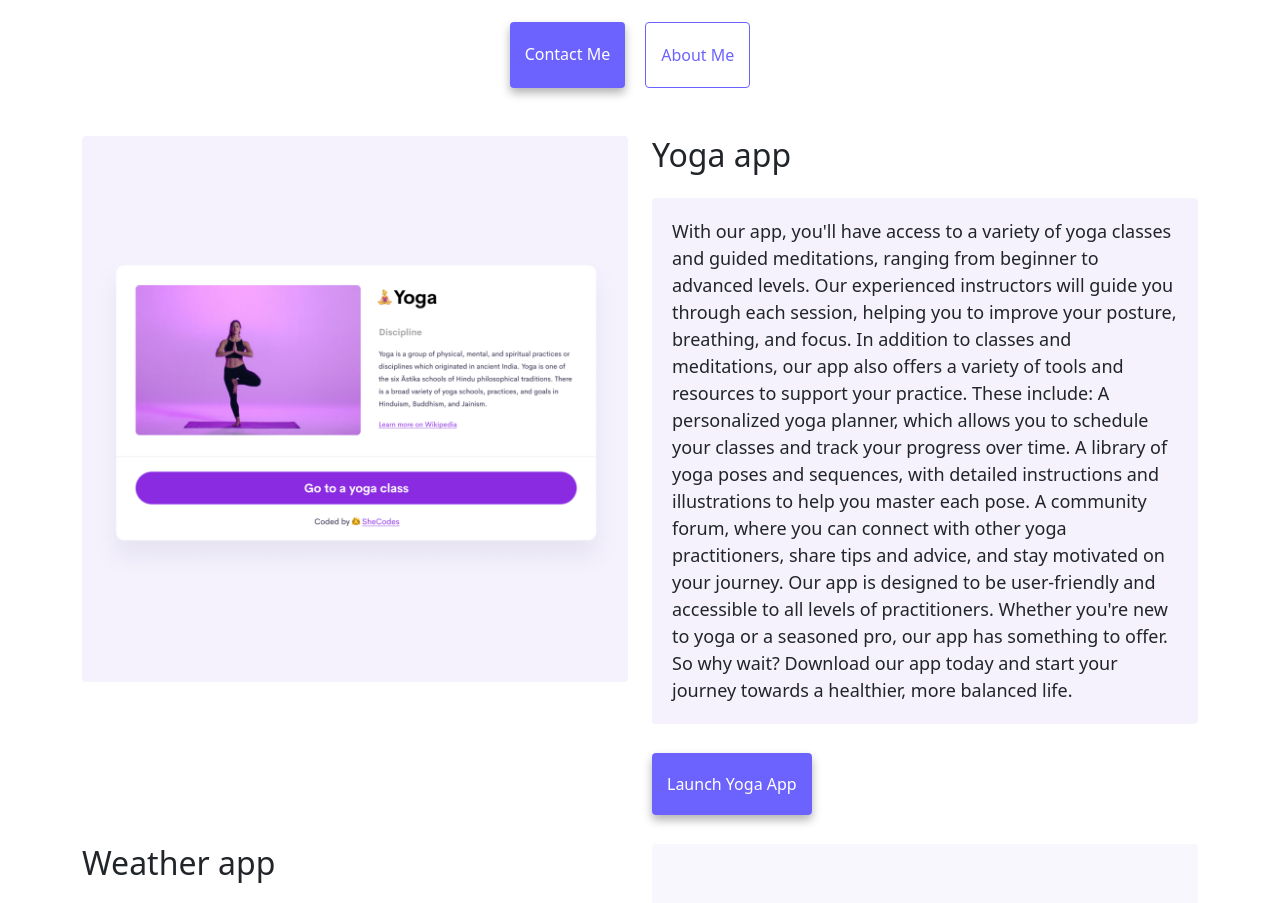
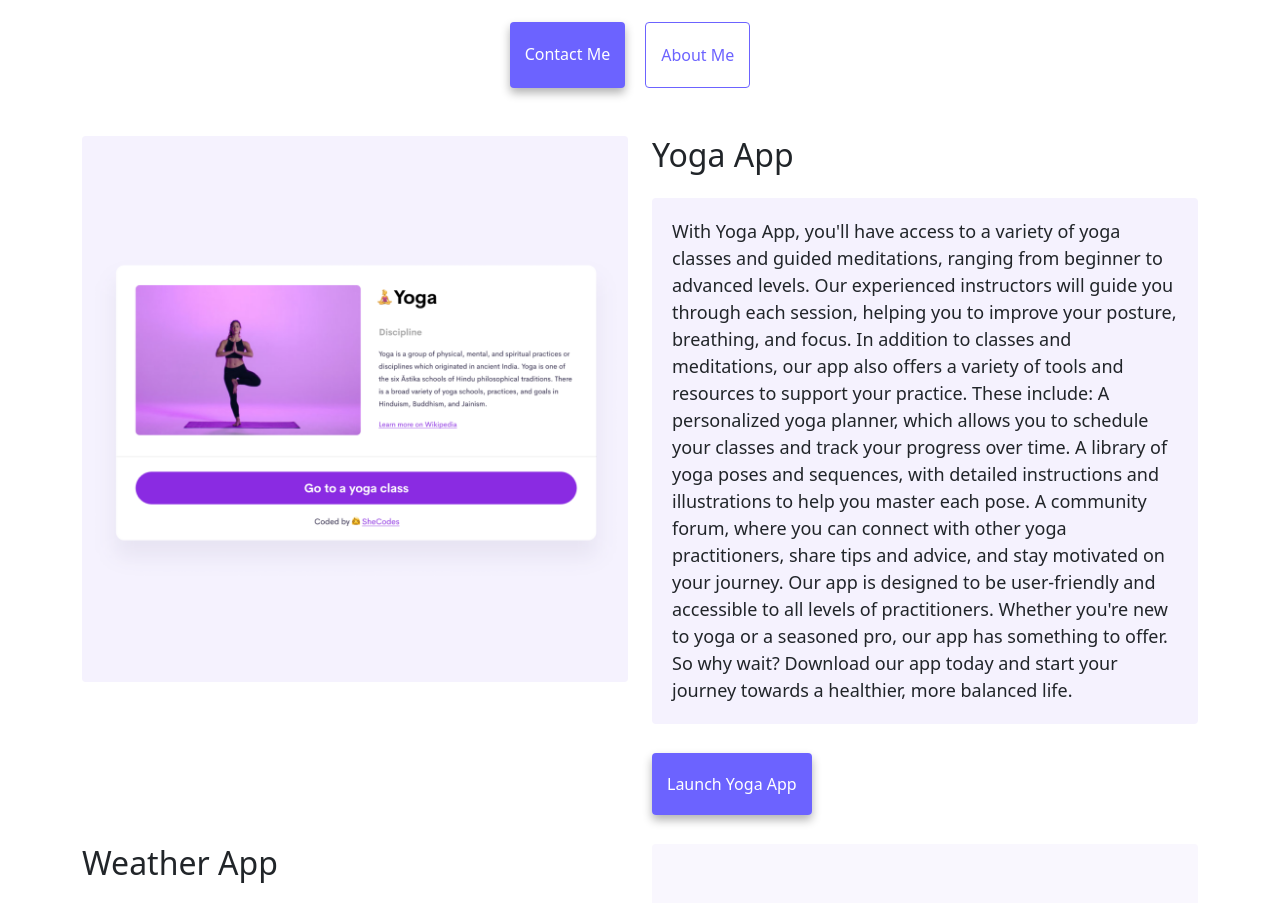
Before and after one commit to HannaTubolets/bootstrap-hw-portfolio, a plain HTML site: page index.html in a window 1280 px wide. Shown: the part 360-1263 px from the top of the page. Drawn offline with nearby package versions, Linux system fonts and the light colour scheme.

Commit message:
Updated headings

```diff
--- a/index.html
+++ b/index.html
@@ -101,9 +101,9 @@
               />
             </div>
             <div class="col-sm-6">
-              <h2 class="mb-4 app-heading">Yoga app</h2>
+              <h2 class="mb-4 app-heading">Yoga App</h2>
               <p class="txt">
-                With our app, you'll have access to a variety of yoga classes
+                With Yoga App, you'll have access to a variety of yoga classes
                 and guided meditations, ranging from beginner to advanced
                 levels. Our experienced instructors will guide you through each
                 session, helping you to improve your posture, breathing, and
@@ -135,7 +135,7 @@
         <div class="container">
           <div class="row">
             <div class="col-sm-6">
-              <h2 class="mb-4 app-heading">Weather app</h2>
+              <h2 class="mb-4 app-heading">Weather App</h2>
               <p class="txt">
                 Welcome to Weather App, your go-to source for up-to-date weather
                 information and forecasts. With our app, you'll never be caught
@@ -179,7 +179,7 @@
               />
             </div>
             <div class="col-sm-6">
-              <h2 class="mb-4 app-heading">Yogurt app</h2>
+              <h2 class="mb-4 app-heading">Yogurt App</h2>
               <p class="txt">
                 Welcome to Yogurt App, your ultimate guide to delicious and
                 nutritious yogurt recipes. Our app is designed to help you
```
